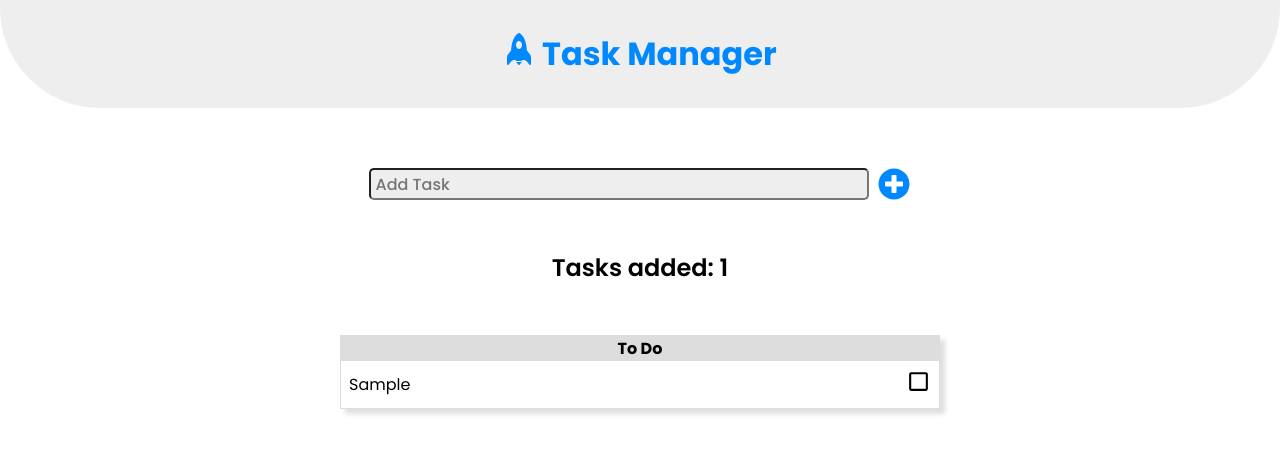
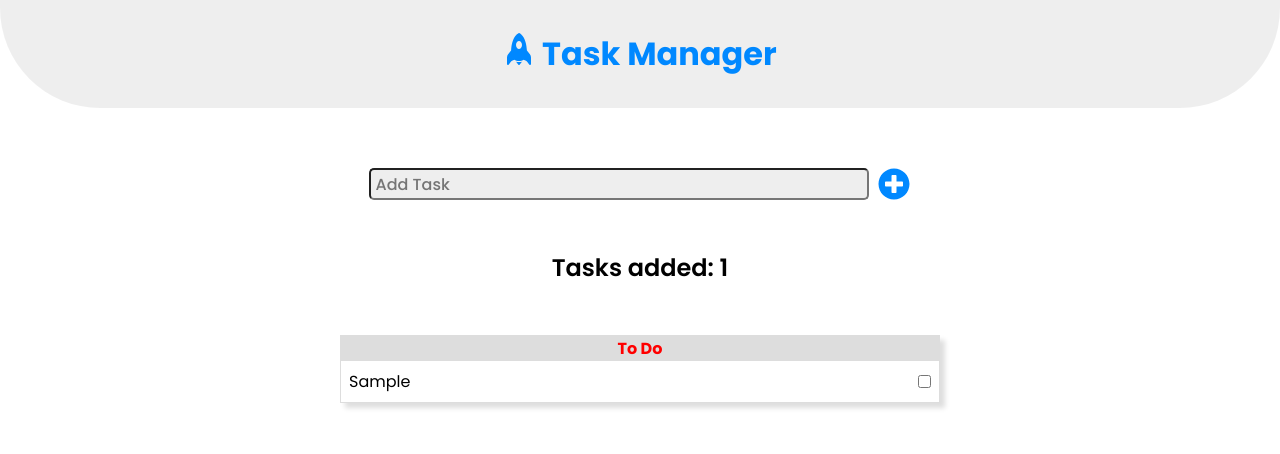
Before and after one commit to jeffmmartins/task-manager, a React (Create React App) app: page / in a window 1280 px wide. Both pictures are taken after typing "Sample" into the empty fields and a click on the button 894 px from the left and 184 px from the top of the page. Shown: the top 454 px of the page. Built offline with nearby package versions, Linux system fonts and the light colour scheme; a web font is replaced by a local one.

Commit message:
style: updating InputCheck

```diff
--- a/src/components/Form/Form.tsx
+++ b/src/components/Form/Form.tsx
@@ -60,7 +60,7 @@ export const Form: React.FC = () => {
                     {task.map((tasks, index) =>
                     (<S.ListTasks>
                         <S.ItemTask key={index}>{tasks}
-                            <S.ButtonCheck onClick={() => (remove(index))}><MdOutlineCheckBoxOutlineBlank size={"25px"} /></S.ButtonCheck>
+                            <S.InputCheck onClick={() => (remove(index))}></S.InputCheck>
                         </S.ItemTask>
                     </S.ListTasks>
                     ))}
--- a/src/components/Form/style.ts
+++ b/src/components/Form/style.ts
@@ -53,9 +53,12 @@ justify-content: space-between;
 align-items: center;
 `
 
-export const ButtonCheck = styled.button`
-background: none;
-border: none;
+export const InputCheck = styled.input.attrs({type: "checkbox"})`
+
+
+
+
+
 `
 
 export const TextTaskCount = styled.p`
@@ -63,4 +66,5 @@ text-align: center;
 font-family: "Poppins", sans-serif;
 font-weight: 900;
 background-color: #0002;
+color: red;
 `
```
